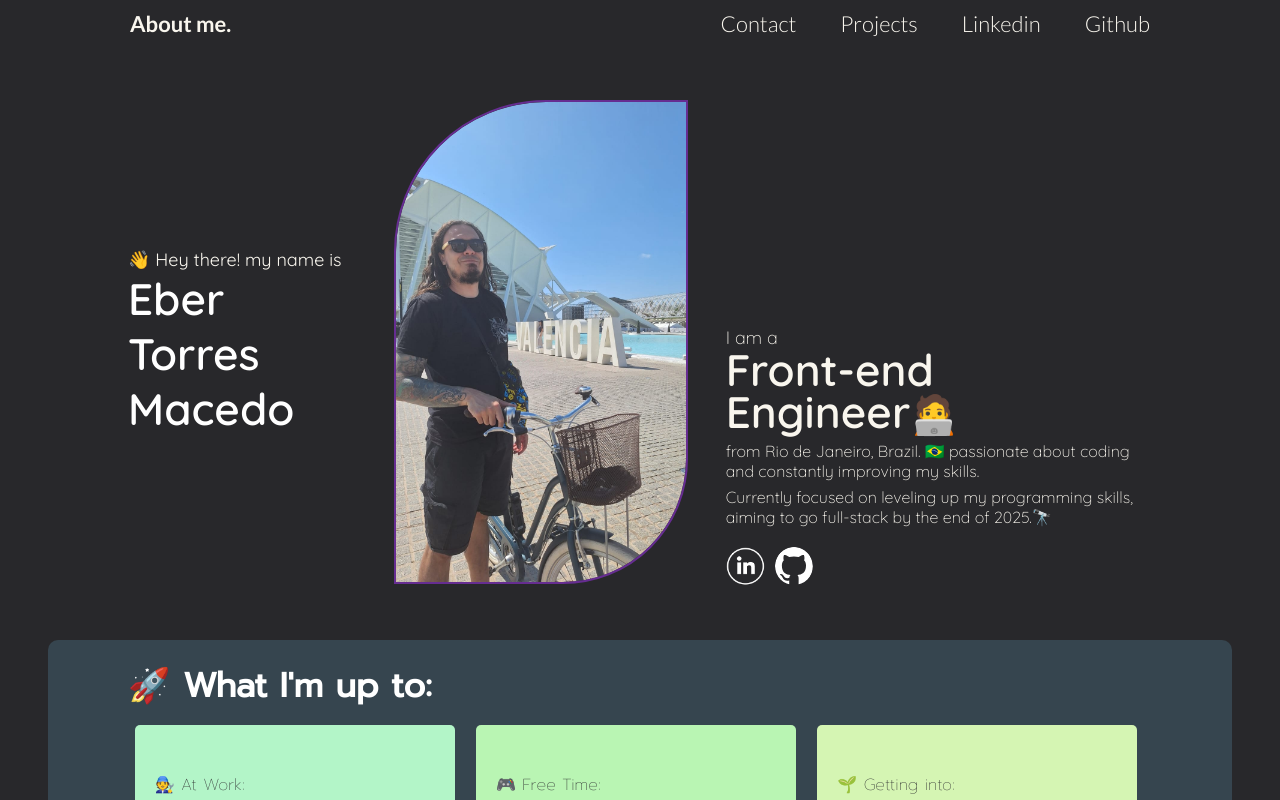
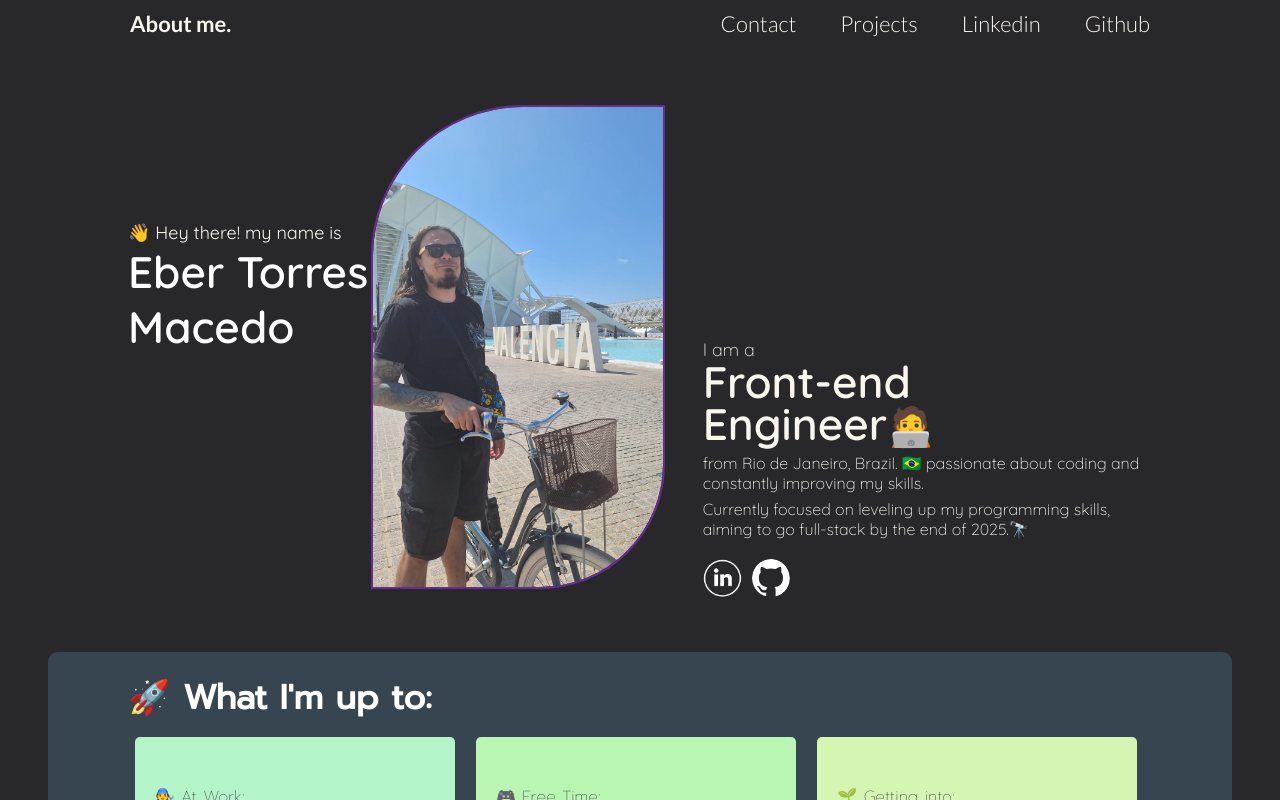
Before and after one commit to ebertm777/epic-profile-site, a Next.js app: page / in a window 1280 px wide. Shown: the top 800 px of the page. Built offline with nearby package versions, Linux system fonts and the light colour scheme.

Commit message:
minor changes

```diff
--- a/app/Components/Bio/styles.js
+++ b/app/Components/Bio/styles.js
@@ -66,9 +66,10 @@ export const MyName = styled.h1`
   font-family: "Quicksand";
   font-weight: 700;
   font-size: 44px;
-  margin: 0px 40px 0px 0px;
+  margin: 0px 0px 120px 0px;
   color: #ffffff;
   max-width: 270px;
+
 `;
 
 export const ProfilePic = styled.img.attrs({
--- a/app/Components/Stack/styles.js
+++ b/app/Components/Stack/styles.js
@@ -22,6 +22,7 @@ export const CardGroup = styled.div`
   flex-direction: row;
   width: 100%;
   justify-content: space-around;
+  flex-wrap: wrap;
 
   #card-0 {
     background-color: #b3f5c8;
```
